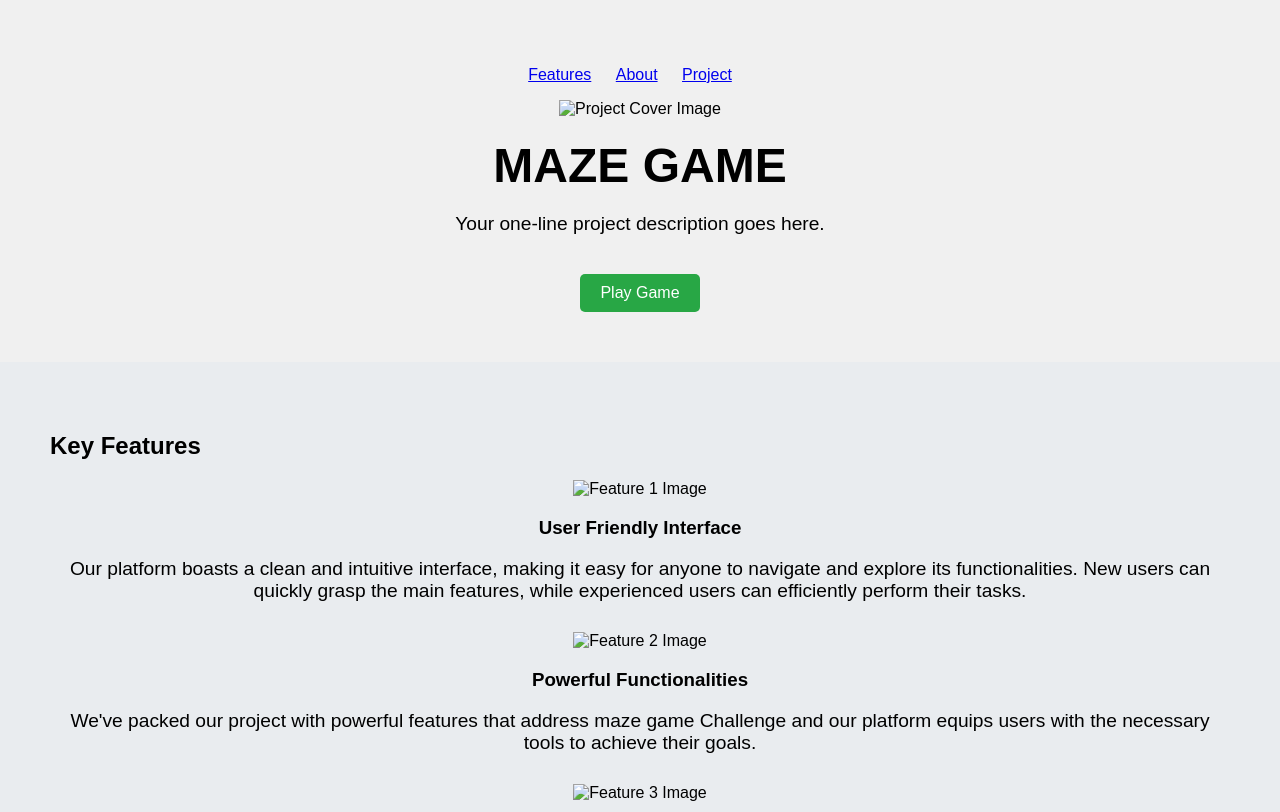
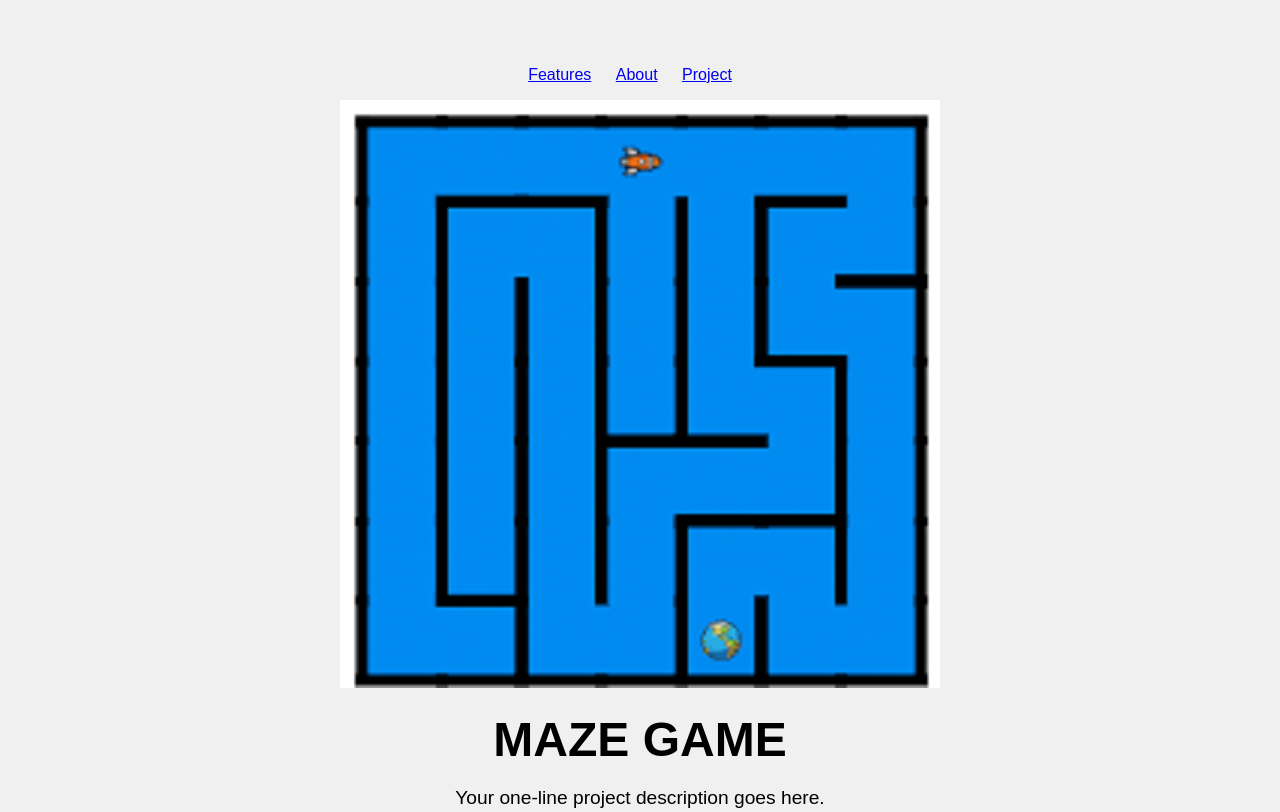
Before and after one commit to Y-Ridwan/maze-game, a plain HTML site: page index.html in a window 1280 px wide. Shown: the top 812 px of the page. Drawn offline with Linux system fonts and the light colour scheme.

Commit message:
Designed and implemented landing page for maze game, Added project description and features section and Created portfolio project landing page

```diff
--- a/index.html
+++ b/index.html
@@ -4,65 +4,79 @@
     <meta charset="UTF-8">
     <meta name="viewport" content="width=device-width, initial-scale=1.0">
     <title>My Portfolio Project</title>
+    <!-- Link to the external CSS file that contains styling for this page -->
     <link rel="stylesheet" href="styles.css">
 </head>
 <body>
-    <!-- Intro Section -->
+    <!-- Header Section (Introduction) -->
     <header>
+        <!-- Navigation bar with links to different sections of the page -->
         <nav>
             <ul>
+                <!-- Anchor links to jump to the Features, About, and Project sections -->
                 <li><a href="#features">Features</a></li>
                 <li><a href="#about">About</a></li>
                 <li><a href="#project">Project</a></li>
             </ul>
         </nav>
+        <!-- Intro section with a cover image and project title -->
         <section id="intro">
-            <img src="path-to-cover-image.jpg" alt="Project Cover Image" class="cover-image">
+            <!-- Project cover image stored in the 'landingpictures' folder -->
+            <img src="landingpictures/path-to-cover-image.jpg" alt="Project Cover Image" class="cover-image">
             <h1>MAZE GAME</h1>
+            <!-- Short description of the project -->
             <p>Your one-line project description goes here.</p>
+            <!-- Button linking to the actual game page (maze.html) -->
             <a href="maze.html" class="button">Play Game</a>
         </section>
     </header>
 
-    <!-- Feature Section -->
+    <!-- Feature Section (Description of Key Features) -->
     <section id="features">
         <h2>Key Features</h2>
+        <!-- First feature: User-friendly interface with an image -->
         <div class="feature">
-            <img src="path-to-feature1-image.jpg" alt="Feature 1 Image">
+            <img src="landingpictures/path-to-feature1-image.jpg" alt="Feature 1 Image">
             <h3>User Friendly Interface</h3>
             <p>Our platform boasts a clean and intuitive interface, making it easy for anyone to navigate and explore its functionalities. New users can quickly grasp the main features, while experienced users can efficiently perform their tasks.</p>
         </div>
+        <!-- Second feature: Powerful functionalities with an image -->
         <div class="feature">
-            <img src="path-to-feature2-image.jpg" alt="Feature 2 Image">
+            <img src="landingpictures/path-to-feature2-image.jpg" alt="Feature 2 Image">
             <h3>Powerful Functionalities</h3>
-            <p>We've packed our project with powerful features that address maze game Challenge and our platform equips users with the necessary tools to achieve their goals.
-            </p>
+            <p>We've packed our project with powerful features that address maze game Challenge and our platform equips users with the necessary tools to achieve their goals.</p>
         </div>
+        <!-- Third feature: Customizable options with an image -->
         <div class="feature">
-            <img src="path-to-feature3-image.jpg" alt="Feature 3 Image">
+            <img src="landingpictures/path-to-feature3-image.jpg" alt="Feature 3 Image">
             <h3>Customizable Options</h3>
-            <p>Embrace personalization! We offer a variety of customization options to tailor the experience to your individual needs. You can change settings, themes, layouts].</p>
+            <p>Embrace personalization! We offer a variety of customization options to tailor the experience to your individual needs. You can change settings, themes, layouts.</p>
         </div>
     </section>
 
-    <!-- About Section -->
+    <!-- About Section (Information about the project) -->
     <section id="about">
         <h2>About This Project</h2>
+        <!-- Description of the project’s inspiration and background -->
         <p>This maze game project was inspired by my fascination with pathfinding algorithms and my desire to create a challenging and engaging game experience. During my studies at Holberton School, I wanted to apply my newfound programming skills to a fun and interactive project.</p>
         <p>It was done in September 2024.</p>
+        <!-- Social media and portfolio links -->
         <ul>
             <li><a href="https://www.linkedin.com/in/yourprofile">LinkedIn</a></li>
             <li><a href="https://github.com/yourgithubprofile">GitHub</a></li>
             <li><a href="https://twitter.com/yourtwitterhandle">Twitter</a></li>
         </ul>
+        <!-- Link to the GitHub repository of the project -->
         <p>Check out the repository on <a href="https://github.com/link-to-repo">GitHub</a>.</p>
     </section>
 
-    <!-- Footer -->
+    <!-- Footer Section -->
     <footer>
+        <!-- Copyright information -->
         <p>&copy; 2024 Your Name</p>
     </footer>
 
+    <!-- Link to the external JavaScript file (scripts.js) -->
     <script src="scripts.js"></script>
 </body>
 </html>
```
